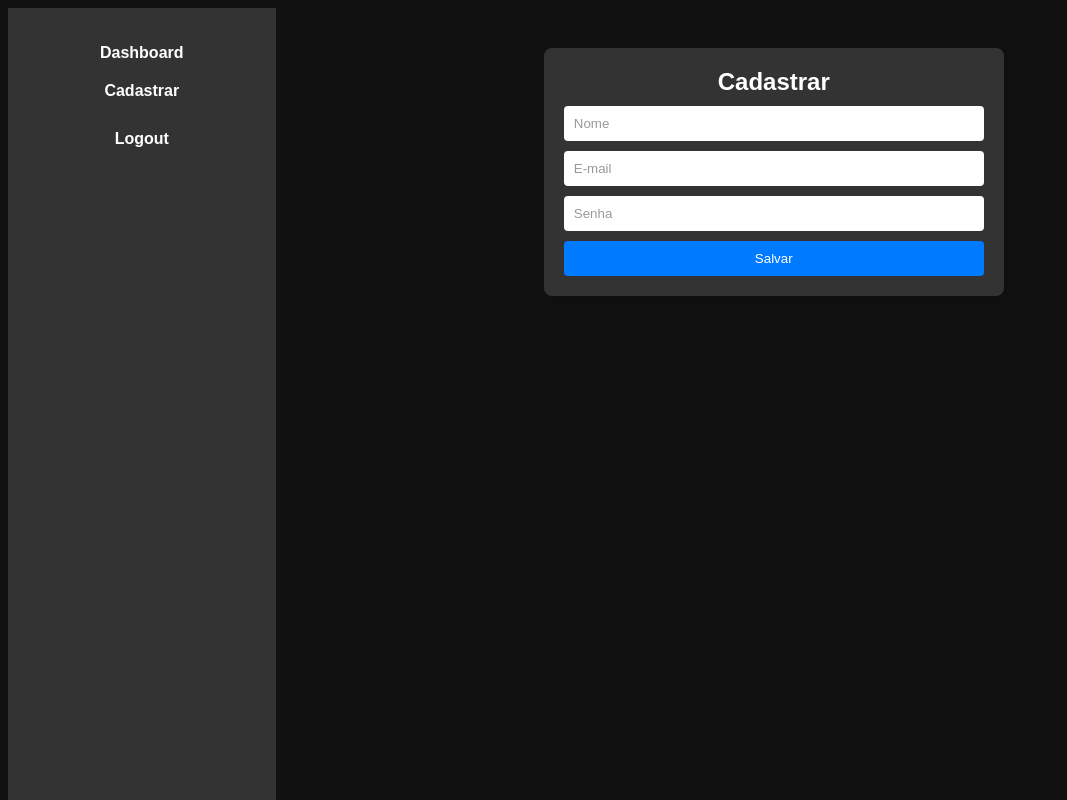
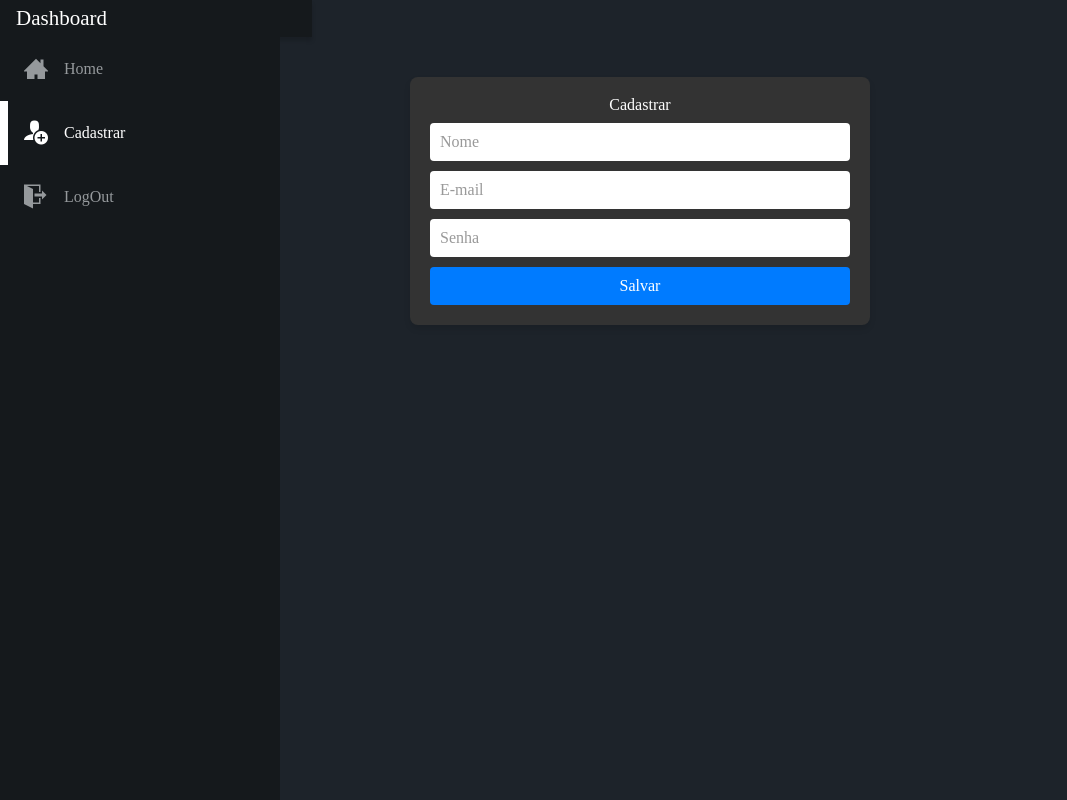
Before and after one commit to Amorim-EA/Aplication-Users, a Next.js app: page /pages/dashboard/register in a window 1280 px wide. Shown: the top 800 px of the page, without its empty margins (0-1067 px from the left). Built offline with nearby package versions, Linux system fonts and the light colour scheme.

Commit message:
Adicionei layout responsivo com hamburguer menu para mobile, falta algumas finalizações de posição e tamanho dos elementos

```diff
--- a/src/app/componentes/ListarUsuarios.js
+++ b/src/app/componentes/ListarUsuarios.js
@@ -1,6 +1,6 @@
 import React from 'react';
 import Link from "next/link";
-import './estilo.css';
+import './css/estilos.css';
 
 const ListarUsuarios = async ({usuarios}) => {
     await new Promise((resolve) => setTimeout(resolve, 3000));
--- a/src/app/componentes/NavBar.js
+++ b/src/app/componentes/NavBar.js
@@ -1,31 +1,54 @@
 'use client'
-import React from 'react';
+import React, { useState } from 'react';
 import Link from "next/link";
-import { useRouter } from "next/navigation";
 import Cookies from "js-cookie";
-import './estilo.css';
+import './css/reset.css';
+import './css/estilos.css';
 
-const NavBar = () => {
-    const { push, refresh } = useRouter();
+const NavBar = ({ linkAtivo }) => {
+   const [menuAtivo, setMenuAtivo] = useState(false);
+
+   const handleMenuClick = () => {
+      setMenuAtivo(!menuAtivo);
+   }
+
     const removeToken = (e) => {
       e.preventDefault();
       Cookies.remove('token');
-      push('/');
     }
     return(
-        <div className="navigation">
-         <ul className="navLinks">
-           <li>
-            <Link href="/pages/dashboard" className="navLink">Dashboard</Link>
-           </li>
-           <li>
-            <Link href="/pages/dashboard/register" className="navLink">Cadastrar</Link>
-           </li>
-           <li>
-           <button onClick={removeToken} className="navLink logout">Logout</button>
-           </li>
-         </ul>
-       </div>
+   <div>
+      <header className="cabecalho">
+        <h1>Dashboard</h1>
+        <button className="cabecalho_menu" onClick={handleMenuClick}>
+          <i className="icone-menu"></i>
+        </button>
+      </header>
+
+      <nav className={`menu-lateral ${menuAtivo ? 'menu-lateral--ativo' : ''}`}>
+        <Link
+          href="/pages/dashboard"
+          className={`menu-lateral_link icone-home ${linkAtivo === 0 ? 'menu-lateral_link--ativo' : ''}`}
+        >
+          Home
+        </Link>
+        <Link
+          href="/pages/dashboard/register"
+          className={`menu-lateral_link icone-cadastrar ${linkAtivo === 1 ? 'menu-lateral_link--ativo' : ''}`}
+        >
+          Cadastrar
+        </Link>
+        <Link
+          href="/"
+          className={`menu-lateral_link icone-logout ${linkAtivo === 2 ? 'menu-lateral_link--ativo' : ''}`}
+          onClick={() => {
+           removeToken()
+          }}
+        >
+          LogOut
+        </Link>
+    </nav>
+   </div>
     )
 }
 
--- /dev/null
+++ b/src/app/componentes/css/estilos.css
@@ -0,0 +1,178 @@
+@charset "UTF-8";
+
+@font-face {
+    font-family: 'icones1';
+    src: url(../font/icones.ttf);
+}
+
+.icone-home::before {
+  content: '\e902';
+  font-family: 'icones1';
+  width: 24px;
+   height: 24px;
+   font-size: 24px;
+   position: absolute;
+   left: 24px;
+}
+.icone-cadastrar::before {
+  font-family: 'icones1';
+  content: '\e973';
+  width: 24px;
+   height: 24px;
+   font-size: 24px;
+   position: absolute;
+   left: 24px;
+}
+
+.icone-logout::before {
+   font-family: 'icones1';
+  content: '\ea14';
+  width: 24px;
+   height: 24px;
+   font-size: 24px;
+   position: absolute;
+   left: 24px;
+}
+
+@media screen and (max-width: 600px) {
+@charset "UTF-8";
+
+@font-face {
+    font-family: 'icones2';
+    src: url(../font/icones2.ttf);
+}
+
+body {
+  background-color: #1D232A;
+  color: #FFFFFF;
+}
+
+.cabecalho{
+    display: flex;
+    justify-content: space-between;
+    align-items: center;
+    background-color: #15191C;
+    padding: 8px 16px;
+    box-shadow: 0px 4px 4px rgba(0,0,0,0.16);
+    width: 100vh;
+}
+
+.menu-lateral {
+    display: flex;
+    flex-direction: column;
+    background-color: #15191C;
+    width: 75vw;
+    height: 100vh;
+    position: absolute;
+    left: -100vw;
+    transition: .25s;
+}
+
+.menu-lateral_link {
+  height: 64px;
+  color: #95999C;
+  padding-left: 64px;
+  display: flex;
+  align-items: center;
+}
+
+.icone-menu::before {
+  content: '\e904';
+  font-family: 'icones2';
+  font-size: 24px;
+}
+.menu-lateral--ativo {
+  left: 0;
+  transition: 0.25s;
+}
+.menu-lateral_link--ativo {
+  color: #FFFFFF;
+  padding-left: 56px;
+  border-left: 8px solid white;
+}
+}
+
+@media screen and (min-width: 700px) {
+body {
+  background-color: #1D232A;
+  color: #FFFFFF;
+}
+
+.cabecalho{
+    display: flex;
+    justify-content: space-between;
+    align-items: center;
+    background-color: #15191C;
+    padding: 8px 16px;
+    box-shadow: 0px 4px 4px rgba(0,0,0,0.16);
+    width: 280px;
+}
+
+.cabecalho h1 {
+   font-size: 21px;
+   text-align: center;
+}
+
+.menu-lateral {
+    display: flex;
+    flex-direction: column;
+    background-color: #15191C;
+    width: 280px;
+    height: 100vh;
+    position: absolute;
+    left: 0;
+    transition: .25s;
+}
+
+.menu-lateral_link {
+  height: 64px;
+  color: #95999C;
+  padding-left: 64px;
+  display: flex;
+  align-items: center;
+}
+
+.menu-lateral_link--ativo {
+  color: #FFFFFF;
+  padding-left: 56px;
+  border-left: 8px solid white;
+}
+
+.containerMestre {
+    display: flex;
+    flex-grow: 1;
+    flex-direction: column;
+    gap: 15px;
+  }
+  .containerUsers {
+    padding: 15px;
+    border-radius: 10px;
+    display: flex;
+    gap: 30px;
+    background-color: #333;
+    justify-content: space-between;
+    align-items: center;
+  }
+
+.imagemUser {
+  background-image: url('../image/user.png');
+  background-position: center;
+  background-size: cover;
+  width: 60px;
+  height: 60px;
+  border-radius: 60px;
+}
+
+.botaoAlter {
+  text-decoration: none;
+  color: #fff;
+  font-weight: bold;
+  transition: color 0.3s ease;
+  padding: 10px;
+  border-radius: 10px;
+  background-color: #007BFF;
+  border: none;
+  font-size: 16px;
+}
+
+}
--- /dev/null
+++ b/src/app/componentes/css/reset.css
@@ -0,0 +1,86 @@
+html, body, div, span, applet, object, iframe,
+h1, h2, h3, h4, h5, h6, p, blockquote, pre,
+a, abbr, acronym, address, big, cite, code,
+del, dfn, em, img, ins, kbd, q, s, samp,
+small, strike, strong, sub, sup, tt, var,
+b, u, i, center,
+dl, dt, dd, ol, ul, li,
+fieldset, form, label, legend,
+table, caption, tbody, tfoot, thead, tr, th, td,
+article, aside, canvas, details, embed,
+figure, figcaption, footer, header, hgroup,
+menu, nav, output, ruby, section, summary,
+time, mark, audio, video {
+	margin: 0;
+	padding: 0;
+	border: 0;
+	font-size: 100%;
+	font: inherit;
+	vertical-align: baseline;
+}
+
+article, aside, details, figcaption, figure,
+footer, header, hgroup, menu, nav, section {
+	display: block;
+}
+body {
+	line-height: 1;
+}
+ol, ul {
+	list-style: none;
+}
+blockquote, q {
+	quotes: none;
+}
+blockquote:before, blockquote:after,
+q:before, q:after {
+	content: '';
+	content: none;
+}
+table {
+	border-collapse: collapse;
+	border-spacing: 0;
+}
+
+a {
+	color: inherit;
+	text-decoration: none;
+}
+
+img {
+	width: inherit;
+}
+
+button {
+	font-family: inherit;
+	font-size: inherit;
+	color: inherit;
+	font-weight: inherit;
+	padding: 0;
+	border: none;
+	background-color: unset;
+}
+
+input {
+	border: none;
+	color: inherit;
+	font-size: inherit;
+	font-weight: inherit;
+	font-family: inherit;
+}
+
+textarea {
+	border: none;
+	color: inherit;
+	font-size: inherit;
+	font-weight: inherit;
+	font-family: inherit;
+}
+
+select {
+	border: none;
+	color: inherit;
+	font-size: inherit;
+	font-weight: inherit;
+	font-family: inherit;
+}
--- a/src/app/componentes/estilo.css
+++ /dev/null
@@ -1,77 +0,0 @@
-.containerMestre {
-    display: flex;
-    flex-grow: 1;
-    flex-direction: column;
-    gap: 15px;
-  }
-  .containerUsers {
-    padding: 15px;
-    border-radius: 10px;
-    display: flex;
-    gap: 30px;
-    background-color: #333;
-    justify-content: space-between;
-    align-items: center;
-  }
-
-.navigation {
-  background-color: #333;
-  color: #fff;
-  width: 18%;
-  padding: 20px;
-  display: flex;
-  flex-direction: column;
-  align-items: center;
-  height: 100vw;
-}
-.navLinks {
-  list-style: none;
-  padding: 0;
-  width: 100%;
-  text-align: center;
-}
-
-.navLinks li {
-  margin-bottom: 20px;
-}
-
-.navLink {
-  text-decoration: none;
-  color: #fff;
-  font-weight: bold;
-  transition: color 0.3s ease;
-  padding: 10px;
-  border-radius: 10px;
-  background-color: #333;
-  border: none;
-  font-size: 16px;
-}
-
-.navLink:hover, .navLink:visited {
-  background-color: #007BFF;
-}
-
-.logout:hover {
-  background-color: #e73f21;
-}
-
-.imagemUser {
-  background-image: url('./image/user.png');
-  background-position: center;
-  background-size: cover;
-  width: 60px;
-  height: 60px;
-  border-radius: 60px;
-}
-
-.botaoAlter {
-  text-decoration: none;
-  color: #fff;
-  font-weight: bold;
-  transition: color 0.3s ease;
-  padding: 10px;
-  border-radius: 10px;
-  background-color: #007BFF;
-  border: none;
-  font-size: 16px;
-}
--- a/src/app/pages/dashboard/alter/[id]/page.js
+++ b/src/app/pages/dashboard/alter/[id]/page.js
@@ -35,7 +35,7 @@ userFind();
 
   return (
     <div className="alter">
-      <NavBar />
+      <NavBar linkAtivo={null} />
     <div class="container">
       <form className="alter-form" onSubmit={handlerFormSubmit}>
       <h2>Atualizar</h2>
--- a/src/app/pages/dashboard/page.js
+++ b/src/app/pages/dashboard/page.js
@@ -8,14 +8,13 @@ export default async function Dashboard(){
     let users = await getUsers();
     return(
         <div className="dashboard">
-          <NavBar />
+          <NavBar linkAtivo={0} />
             <Suspense fallback={
               <div className="carregando"><img className="mt-20"
             src="https://external-content.duckduckgo.com/iu/?u=https%3A%2F%2Fi2bg.com.br%2Floading.gif&f=1&nofb=1&ipt=40fbb224dcf19d6033bab7cb97d279459be9795c72982b73980aea7b3144e046&ipo=images"/>
             <h1>Aguarde, carregando</h1></div>
             }>
               <div className="container">
-                <h2 className="titulo">Usuários Cadastrados</h2>
                 <ListarUsuarios usuarios={users} />
               </div>
             </Suspense>
--- a/src/app/pages/dashboard/register/estilo.css
+++ b/src/app/pages/dashboard/register/estilo.css
@@ -1,7 +1,4 @@
-.register {
-  display: flex;
-}
- .container {
+.container {
     margin: auto;
     margin-top: 40px;
     width: 460px;
@@ -47,3 +44,10 @@
   button:hover {
     background-color: #0056b3;
   }
+
+@media screen and (mix-width: 705px) {
+.register {
+  display: flex;
+}
+
+}
--- a/src/app/pages/dashboard/register/page.js
+++ b/src/app/pages/dashboard/register/page.js
@@ -33,7 +33,7 @@ export default function Register() {
 
   return (
     <div className="register">
-      <NavBar />
+      <NavBar linkAtivo={1} />
     <div className="container">
       <form className="register-form" onSubmit={handlerFormSubmit}>
       <h2>Cadastrar</h2>
--- a/src/middleware.js
+++ b/src/middleware.js
@@ -8,7 +8,7 @@ export const middleware = async (request) => {
     const urlLogin = new URL('/', request.url);
     const urlDashboard = new URL('/pages/dashboard', request.url);
     const isTokenValidated = await validateToken(token);
-
+   /**
     if (!isTokenValidated || !token) {
         if (request.nextUrl.pathname === '/pages/dashboard' || request.nextUrl.pathname === '/pages/dashboard/register' || request.nextUrl.pathname === '/pages/dashboard/alter/') {
             return NextResponse.redirect(urlLogin);
@@ -20,7 +20,7 @@ export const middleware = async (request) => {
             return NextResponse.redirect(urlDashboard);
       }
     }
-
+    **/
     NextResponse.next();
 };
 export const config = {
```
Also changed, not shown: src/app/pages/dashboard/estilo.css (+10 -0 lines), src/app/componentes/font/icones.ttf (added), src/app/componentes/font/icones2.ttf (added).
